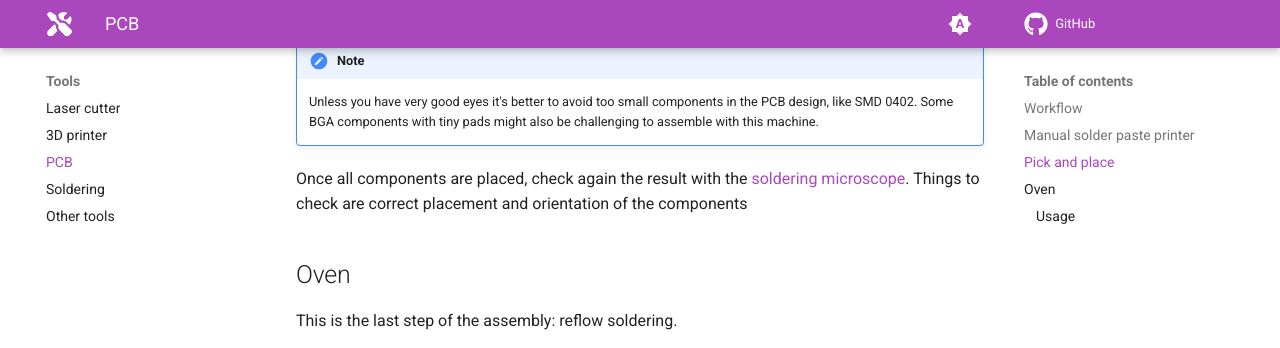
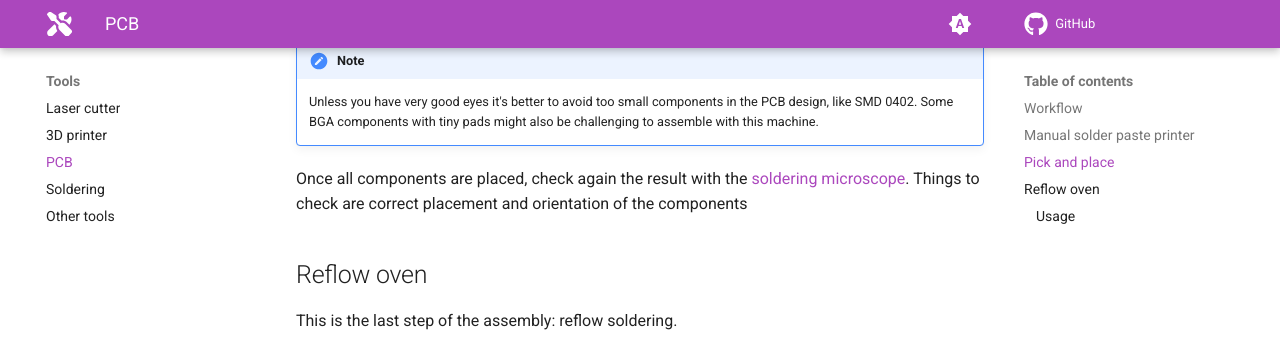
Before and after one commit to aio-experimentation-room/aio-experimentation-room.github.io, an MkDocs documentation site: the page built from docs/pcb.md, in a window 1280 px wide and 900 px high, scrolled down 2187 px. Shown: the top 348 px of the window. Built offline with MkDocs 1.6.1 and Material for MkDocs 9.7.7, drawn with Linux system fonts in a browser that asks for light colours; comment, search, counter and statistics services are not loaded.

Commit message:
docs: oven -> reflow oven

```diff
--- a/docs/pcb.md
+++ b/docs/pcb.md
@@ -62,7 +62,7 @@ Once all components are placed, check again the result with the
 [soldering microscope](soldering.md#soldering-microscope). Things to check are correct
 placement and orientation of the components
 
-## Oven
+## Reflow oven
 
 This is the last step of the assembly: reflow soldering.
 
--- a/docs/soldering.md
+++ b/docs/soldering.md
@@ -28,7 +28,7 @@ multiple tools, like helping hands.
 The soldering microscope is very useful in multiple cases:
 - soldering small components using the [soldering station](#soldering-station)
 - desoldering small components using the [heat gun](#heat-gun)
-- inspecting a PCB after printing paste on it, pick and place, and reflow soldering in the [oven](./pcb.md#oven)
+- inspecting a PCB after printing paste on it, pick and place, and reflow soldering in the [oven](./pcb.md#reflow-oven)
 
 ![](./images/binocular.jpg)
 
```
